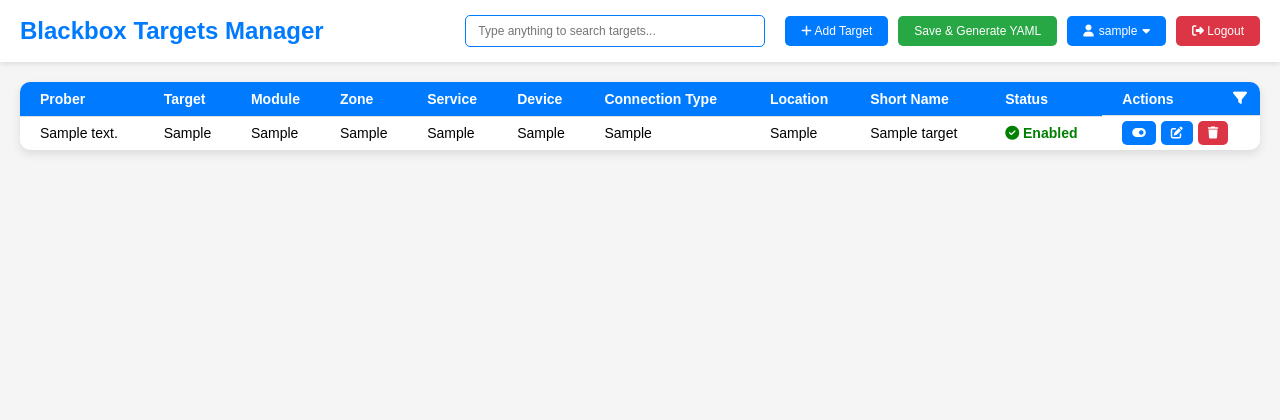
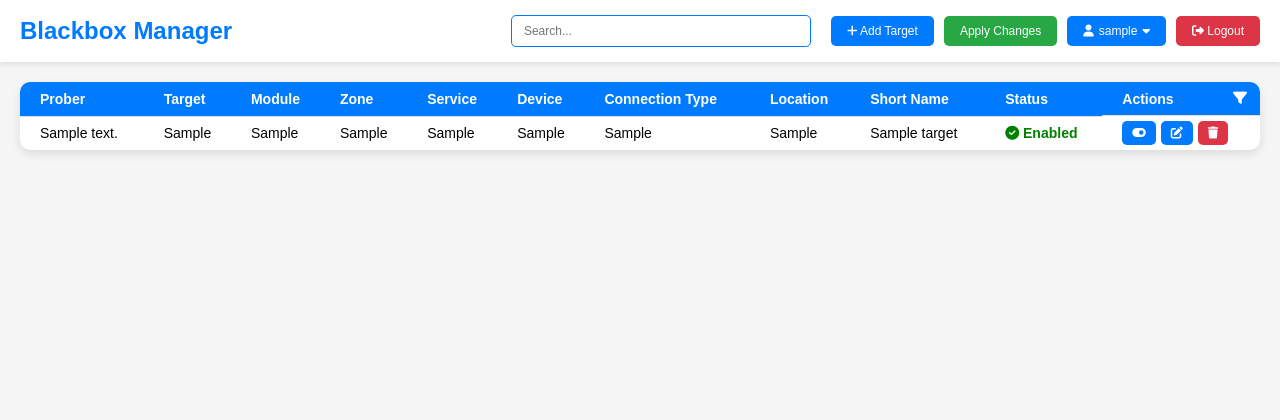
Before and after one commit to senhan07/Blackbox-Targets-Manager, a Flask app: page / in a window 1280 px wide. Shown: the top 420 px of the page. Run offline with Flask 3, Linux system fonts and the light colour scheme; the visitor is signed in with stand-in values (Sample User, id 1); data comes from the database, SQL or seed files in the repository; tables that the repository leaves empty hold one stand-in row (values such as "Sample post"); some libraries are stand-ins or nearby versions.

Commit message:
minor fix

```diff
--- a/templates/force_change_password.html
+++ b/templates/force_change_password.html
@@ -135,7 +135,7 @@
     <div id="toastContainer"></div>
     <div class="container">
         <h1>Change Your Default Password</h1>
-        <p>Welcome, {{ username }}! For security reasons, you must change your default password before you can continue.</p>
+        <p>For security reasons, you must change your default password before you can continue.</p>
 
         <form id="forceChangePasswordForm" method="post" action="{{ url_for('force_change_password_route') }}">
             <input type="hidden" name="csrf_token" value="{{ csrf_token() }}"/>
--- a/templates/index.html
+++ b/templates/index.html
@@ -3,7 +3,7 @@
 <head>
   <meta charset="UTF-8">
   <meta name="csrf-token" content="{{ csrf_token() }}">
-  <title>Blackbox Targets Manager</title>
+  <title>Blackbox Manager</title>
   <link rel="stylesheet" href="https://cdnjs.cloudflare.com/ajax/libs/font-awesome/6.4.0/css/all.min.css">
   <style>
     body {
@@ -764,20 +764,20 @@
   <div id="toastContainer"></div>
 
   <div class="header">
-    <h1 class="header-title">Blackbox Targets Manager</h1>
+    <h1 class="header-title">Blackbox Manager</h1>
     <div class="header-actions">
-      <input type="text" id="searchInput" placeholder="Type anything to search targets...">
+      <input type="text" id="searchInput" placeholder="Search...">
       {% if user_role == 'admin' %}
       <button onclick="openAddTargetModal()" class="header-button primary">
         <i class="fas fa-plus"></i> Add Target
       </button>
-      <button onclick="saveChanges()" class="header-button generate">Save & Generate YAML</button>
+      <button onclick="saveChanges()" class="header-button generate">Apply Changes</button>
       {% endif %}
       <div class="user-dropdown">
         <button class="header-button user-button"><i class="fas fa-user"></i> {{ username }} <i class="fas fa-caret-down"></i></button>
         <div class="dropdown-content">
             <a href="/settings" id="settingsLink">Settings</a>
-            <a href="/users" id="userManagementLink">User Management</a>
+            <a href="/users" id="userManagementLink">Users</a>
             <a href="#" id="exportLink">Export</a>
         </div>
       </div>
@@ -1076,7 +1076,9 @@
               actionsHtml = `
                 <td>
                   <div class="action-buttons">
-                    <button onclick="toggleTarget(${target.id})"><i class="fa-solid fa-toggle-on"></i></button>
+                    <button onclick="toggleTarget(${target.id})">
+                      <i class="${target.enabled ? 'fa-solid fa-toggle-on text-green' : 'fa-solid fa-toggle-off text-gray'}"></i>
+                    </button>
                     <button onclick="openEditModal(${target.id})"><i class="fas fa-edit"></i></button>
                     <button class="button-danger" onclick="removeTarget(${target.id})"><i class="fas fa-trash"></i></button>
                   </div>
@@ -1908,7 +1910,7 @@
                         'connection_type', 'location', 'short_name'];
         const example = [
           '127.0.0.1:9115', '192.168.1.1', 'icmp', 'INT', 'BACKBONE', 'ROUTER',
-          'FO', 'DC1', 'abc123', 'RTR-01'
+          'FO', 'DC1', 'abc123'
         ];
 
         const csv = [
--- a/templates/login.html
+++ b/templates/login.html
@@ -2,7 +2,7 @@
 <html lang="en">
 <head>
     <meta charset="UTF-8">
-    <title>Login</title>
+    <title>Login - Blackbox Manager</title>
     <link rel="stylesheet" href="https://cdnjs.cloudflare.com/ajax/libs/font-awesome/6.4.0/css/all.min.css">
     <style>
         body {
@@ -118,7 +118,7 @@
 <body>
     <div id="toastContainer"></div>
     <div class="login-container">
-        <h1>Login</h1>
+        <h1>Blackbox Manager</h1>
         <form id="loginForm" method="post" action="/login">
             <input type="hidden" name="csrf_token" value="{{ csrf_token() }}"/>
             <input type="text" name="username" placeholder="Username" required>
--- a/templates/settings.html
+++ b/templates/settings.html
@@ -2,7 +2,7 @@
 <html lang="en">
 <head>
     <meta charset="UTF-8">
-    <title>Settings</title>
+    <title>Settings - Blackbox Manager</title>
     <link rel="stylesheet" href="https://cdnjs.cloudflare.com/ajax/libs/font-awesome/6.4.0/css/all.min.css">
     <style>
         body {
@@ -149,7 +149,7 @@
             <h2>Idle Lockout</h2>
             <div class="form-group">
                 <label for="idleTimeout">Idle Timeout (minutes)</label>
-                <input type="number" id="idleTimeout" name="idle_timeout_minutes" min="1" required>
+                <input type="number" id="idleTimeout" name="idle_timeout_minutes" min="5" required>
             </div>
 
             <button type="submit">Save Settings</button>
--- a/templates/users.html
+++ b/templates/users.html
@@ -2,7 +2,7 @@
 <html lang="en">
 <head>
     <meta charset="UTF-8">
-    <title>User Management</title>
+    <title>User Management - Blackbox Manager</title>
     <link rel="stylesheet" href="https://cdnjs.cloudflare.com/ajax/libs/font-awesome/6.4.0/css/all.min.css">
     <style>
         body {
```
Also changed, not shown: 1 other file.
